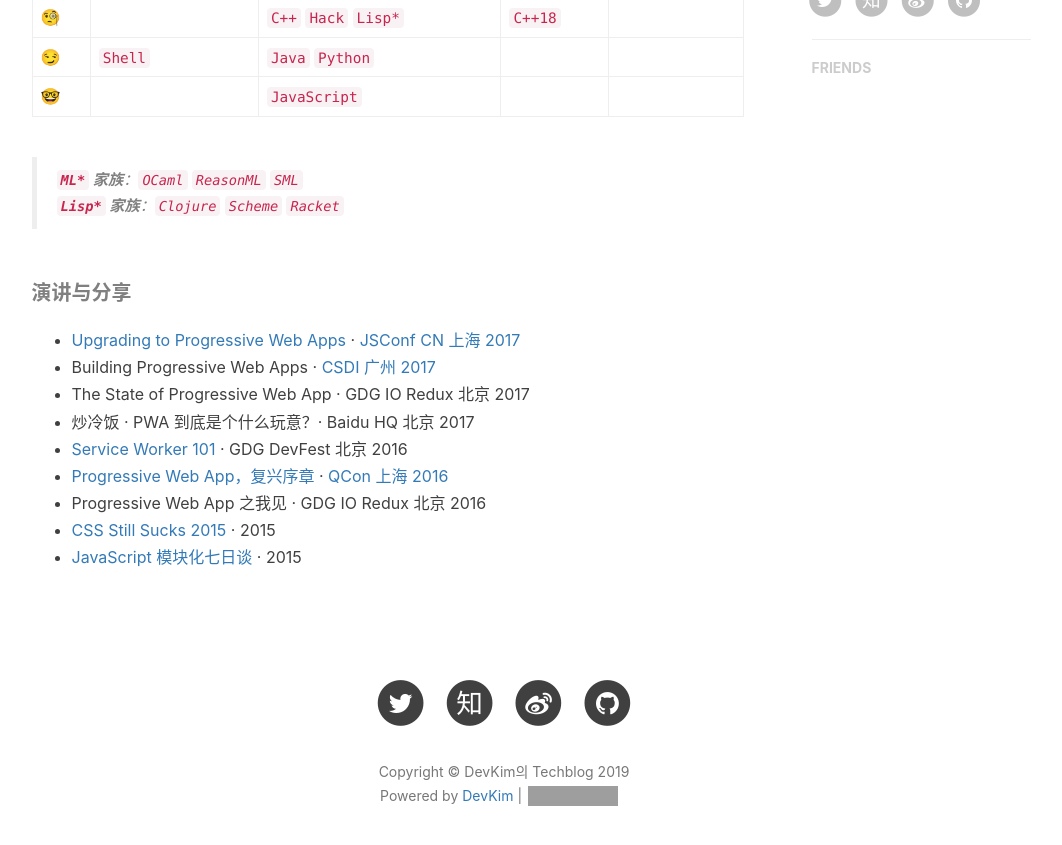
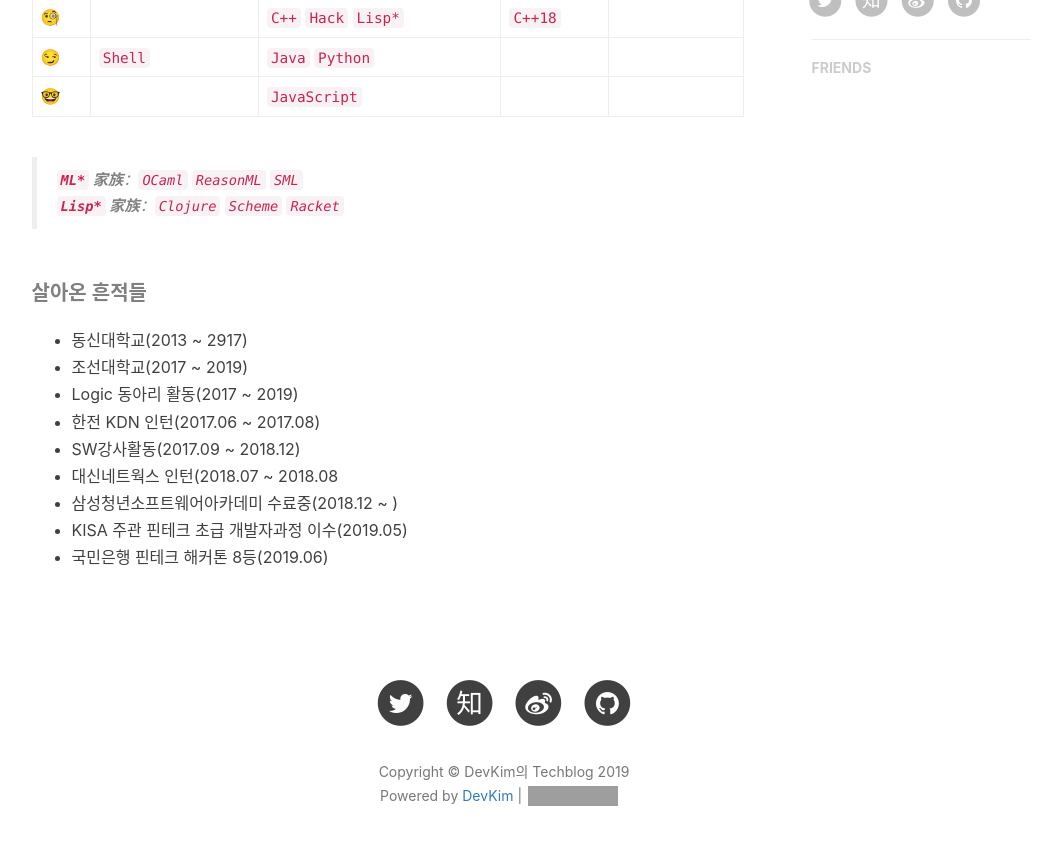
Before and after one commit to kjywow94/kjywow94.github.io, a Jekyll site: the page built from about.html, in a window 1280 px wide and 900 px high, scrolled down 998 px. Shown: the top 845 px of the window, without its empty margins (136-1198 px from the left). Built offline with Jekyll 4.4.1, drawn with Linux system fonts in a browser that asks for light colours; nearby versions of some CDN libraries; comment, search, counter and statistics services are not loaded; grey boxes are pictures that could not be loaded.

Commit message:
aout 수정

```diff
--- a/_includes/about/ko.md
+++ b/_includes/about/ko.md
@@ -20,24 +20,14 @@ Hi，我是黄玄，前端 Online NPC，编程语言/编译器初心者，广院
 > __`Lisp*` 家族__：`Clojure` `Scheme` `Racket`
 
 
-##### 演讲与分享
+##### 살아온 흔적들
 
-- [Upgrading to Progressive Web Apps][9] · [JSConf CN 上海 2017](http://2017.jsconf.cn/)
-- Building Progressive Web Apps · [CSDI 广州 2017](http://www.csdisummit.com/)
-- The State of Progressive Web App · GDG IO Redux 北京 2017
-- 炒冷饭 · PWA 到底是个什么玩意？· Baidu HQ 北京 2017
-- [Service Worker 101][5] · GDG DevFest 北京 2016
-- [Progressive Web App，复兴序章][4] · [QCon 上海 2016](http://2016.qconshanghai.com/presentation/3111)
-- Progressive Web App 之我见 · GDG IO Redux 北京 2016
-- [CSS Still Sucks 2015][2] · 2015
-- [JavaScript 模块化七日谈][1] · 2015
-
-[1]: //huangxuan.me/2015/07/09/js-module-7day/
-[2]: //huangxuan.me/2015/12/28/css-sucks-2015/
-[3]: //huangxuan.me/2016/06/05/pwa-in-my-pov/
-[4]: //huangxuan.me/2016/10/20/pwa-qcon2016/
-[5]: //huangxuan.me/2016/11/20/sw-101-gdgdf/
-[6]: https://yanshuo.io/assets/player/?deck=58ac8598b123db0067292f92 "PWA Rehashing"
-[7]: https://yanshuo.io/assets/player/?deck=593ad6fbfe88c2006a0a0d6d "The State of PWA"
-[8]: https://yanshuo.io/assets/player/?deck=594d673d570c357d0698a950 "Building PWA"
-[9]: //huangxuan.me/jsconfcn2017/
+- 동신대학교(2013 ~ 2917)
+- 조선대학교(2017 ~ 2019)
+- Logic 동아리 활동(2017 ~ 2019)
+- 한전 KDN 인턴(2017.06 ~ 2017.08)
+- SW강사활동(2017.09 ~ 2018.12)
+- 대신네트웍스 인턴(2018.07 ~ 2018.08
+- 삼성청년소프트웨어아카데미 수료중(2018.12 ~ )
+- KISA 주관 핀테크 초급 개발자과정 이수(2019.05)
+- 국민은행 핀테크 해커톤 8등(2019.06)
```
